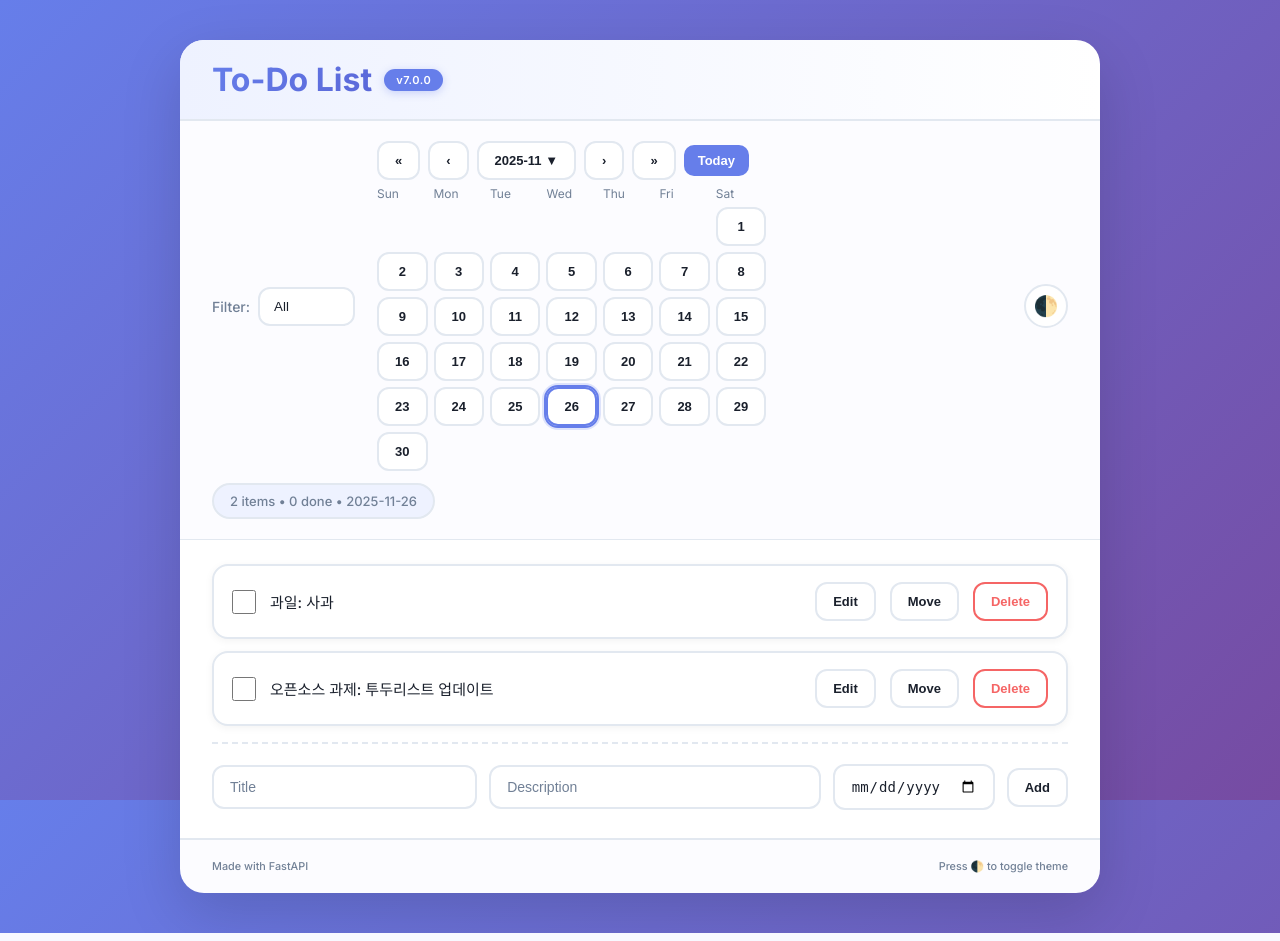
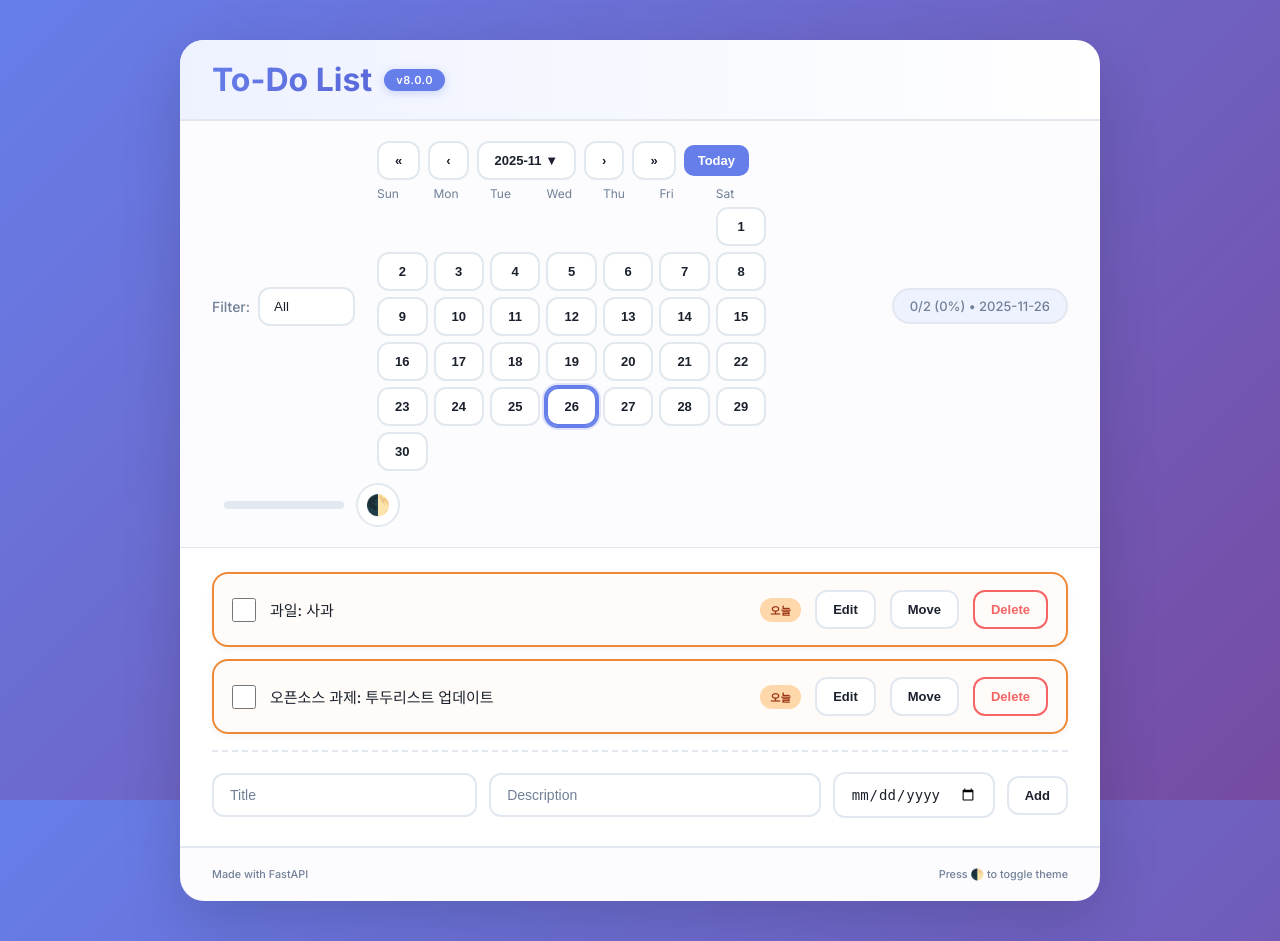
Before and after one commit to mj4863/FastApi_Todos, a FastAPI app: page / in a window 1280 px wide. Run offline with FastAPI, Linux system fonts and the light colour scheme; parts of the project's set-up code (start-up, migrations or seed data) failed here and were passed over.

Commit message:
Release: v8.0.0 - Add D-day badges, progress bar, and deadline highlighting

```diff
--- a/fastapi-app/main.py
+++ b/fastapi-app/main.py
@@ -16,7 +16,7 @@ from pathlib import Path
 from prometheus_fastapi_instrumentator import Instrumentator
 from logging_loki import LokiQueueHandler
 
-APP_VERSION = "7.0.0"
+APP_VERSION = "8.0.0"
 NOT_FOUND_MSG = "To-Do item not found"
 TODAY = _date.today().isoformat()
 
--- a/fastapi-app/templates/index.html
+++ b/fastapi-app/templates/index.html
@@ -102,12 +102,23 @@
       background:var(--primary-weak); border:2px solid var(--border);
     }
 
+    /* Progress bar */
+    .progress-container{
+      background:var(--border); border-radius:999px; height:8px;
+      overflow:hidden; margin-left:12px; width:120px;
+    }
+    .progress-bar{
+      background:linear-gradient(90deg, var(--primary), var(--success));
+      height:100%; border-radius:999px;
+      transition:width 0.3s ease;
+    }
+
     main{ padding:24px clamp(20px,4vw,32px) 28px }
 
     /* ===== List ===== */
     ul#todo-list{ list-style:none; display:grid; gap:12px }
     li.todo{
-      display:grid; grid-template-columns:auto 1fr auto auto auto; align-items:center; gap:14px;
+      display:grid; grid-template-columns:auto 1fr auto auto auto auto; align-items:center; gap:14px;
       border:2px solid var(--border); border-radius:var(--radius);
       padding:16px 18px; background:var(--card);
       transition:all 0.3s ease;
@@ -131,6 +142,26 @@
       border-color:var(--success);
     }
     .done .text{ text-decoration:line-through; opacity:.65; color:var(--muted) }
+
+    /* D-day badge */
+    .dday-badge{
+      padding:4px 10px; border-radius:999px;
+      font-size:11px; font-weight:700; letter-spacing:0.3px;
+      white-space:nowrap;
+    }
+    .dday-overdue{ background:#fecaca; color:#991b1b; }
+    body.dark .dday-overdue{ background:#7f1d1d; color:#fca5a5; }
+    .dday-today{ background:#fed7aa; color:#9a3412; }
+    body.dark .dday-today{ background:#7c2d12; color:#fdba74; }
+    .dday-soon{ background:#fef3c7; color:#92400e; }
+    body.dark .dday-soon{ background:#78350f; color:#fcd34d; }
+    .dday-normal{ background:#e0e7ff; color:#3730a3; }
+    body.dark .dday-normal{ background:#312e81; color:#c7d2fe; }
+
+    /* Overdue/Today highlighting */
+    li.todo.overdue{ border-color:var(--danger); background:rgba(245,101,101,.03); }
+    li.todo.today{ border-color:var(--warning); background:rgba(237,137,54,.03); }
+
     .btn{
       border:2px solid var(--border); background:var(--card); color:var(--fg);
       padding:10px 16px; border-radius:12px; cursor:pointer;
@@ -283,8 +314,11 @@
       </label>
       <div id="calendar" style="margin-left:10px"></div>
       <div class="spacer"></div>
+      <span id="status" role="status" aria-live="polite"></span>
+      <div class="progress-container">
+        <div class="progress-bar" id="progress-bar" style="width:0%"></div>
+      </div>
       <button id="toggle-theme" class="icon-btn" title="Toggle dark mode">🌓</button>
-      <span id="status" role="status" aria-live="polite"></span>
     </div>
 
     <main>
@@ -326,6 +360,7 @@
       duedate: $("#duedate"),
       tpl: /** @type {HTMLTemplateElement} */ ($("#todo-tpl")),
       cal: $("#calendar"),
+      progressBar: $("#progress-bar"),
     };
 
     // 날짜 헬퍼
@@ -335,6 +370,37 @@
       new Date().getMonth() + 1,
       new Date().getDate()
     );
+
+    // D-day 계산
+    function calculateDday(dateStr) {
+      const today = new Date(todayISO());
+      const targetDate = new Date(dateStr);
+      const diffTime = targetDate - today;
+      const diffDays = Math.ceil(diffTime / (1000 * 60 * 60 * 24));
+      return diffDays;
+    }
+
+    // D-day 배지 생성
+    function createDdayBadge(dday) {
+      const badge = document.createElement('span');
+      badge.className = 'dday-badge';
+
+      if (dday < 0) {
+        badge.classList.add('dday-overdue');
+        badge.textContent = `${Math.abs(dday)}일 지남`;
+      } else if (dday === 0) {
+        badge.classList.add('dday-today');
+        badge.textContent = '오늘';
+      } else if (dday <= 3) {
+        badge.classList.add('dday-soon');
+        badge.textContent = `D-${dday}`;
+      } else {
+        badge.classList.add('dday-normal');
+        badge.textContent = `D-${dday}`;
+      }
+
+      return badge;
+    }
     const STORE = { FILTER:'todo-filter', THEME:'todo-theme', DATE:'todo-date' };
 
     const state = {
@@ -398,6 +464,7 @@
         empty.innerHTML = `<span class="text">No items on ${state.date}. Add your first to-do!</span>`;
         els.list.appendChild(empty);
         els.status.textContent = `0 items • 0 done • ${state.date}`;
+        els.progressBar.style.width = '0%';
         return;
       }
       const frag = document.createDocumentFragment();
@@ -406,12 +473,23 @@
         if (t.completed) done++;
         const node = els.tpl.content.firstElementChild.cloneNode(true);
         node.dataset.id = t.id;
-        node.dataset.date = t.date;                // 날짜 저장
+        node.dataset.date = t.date;
         node.dataset.title = t.title;
         node.dataset.description = t.description;
         if (t.completed) node.classList.add('done');
         node.querySelector('.chk').checked = !!t.completed;
         node.querySelector('.text').textContent = `${t.title}: ${t.description}`;
+
+        // D-day 배지 추가
+        const dday = calculateDday(t.date);
+        const ddayBadge = createDdayBadge(dday);
+        node.querySelector('.text').after(ddayBadge);
+
+        // 기한 지남/오늘 강조
+        if (!t.completed) {
+          if (dday < 0) node.classList.add('overdue');
+          else if (dday === 0) node.classList.add('today');
+        }
 
         // Move 버튼 추가
         const delBtn = node.querySelector('.del');
@@ -424,7 +502,11 @@
         frag.appendChild(node);
       }
       els.list.appendChild(frag);
-      els.status.textContent = `${todos.length} items • ${done} done • ${state.date}`;
+
+      // 완료율 계산 및 표시
+      const percent = todos.length > 0 ? Math.round((done / todos.length) * 100) : 0;
+      els.status.textContent = `${done}/${todos.length} (${percent}%) • ${state.date}`;
+      els.progressBar.style.width = `${percent}%`;
     }
 
     // 달력 렌더 (연/월 빠른 이동 + 일요일 시작)
--- a/fastapi-app/todo.json
+++ b/fastapi-app/todo.json
@@ -17,7 +17,8 @@
         "id": 1759306628550,
         "title": "과일",
         "description": "사과",
-        "completed": false
+        "completed": false,
+        "date": "2025-11-26"
     },
     {
         "id": 1759306811586,
@@ -60,5 +61,19 @@
         "description": "투두리스트 업데이트",
         "completed": false,
         "date": "2025-11-26"
+    },
+    {
+        "id": 1764160999717,
+        "title": "과일",
+        "description": "복숭아",
+        "completed": false,
+        "date": "2025-12-06"
+    },
+    {
+        "id": 1764161055255,
+        "title": "과일",
+        "description": "오렌지",
+        "completed": false,
+        "date": "2025-11-27"
     }
 ]
```
